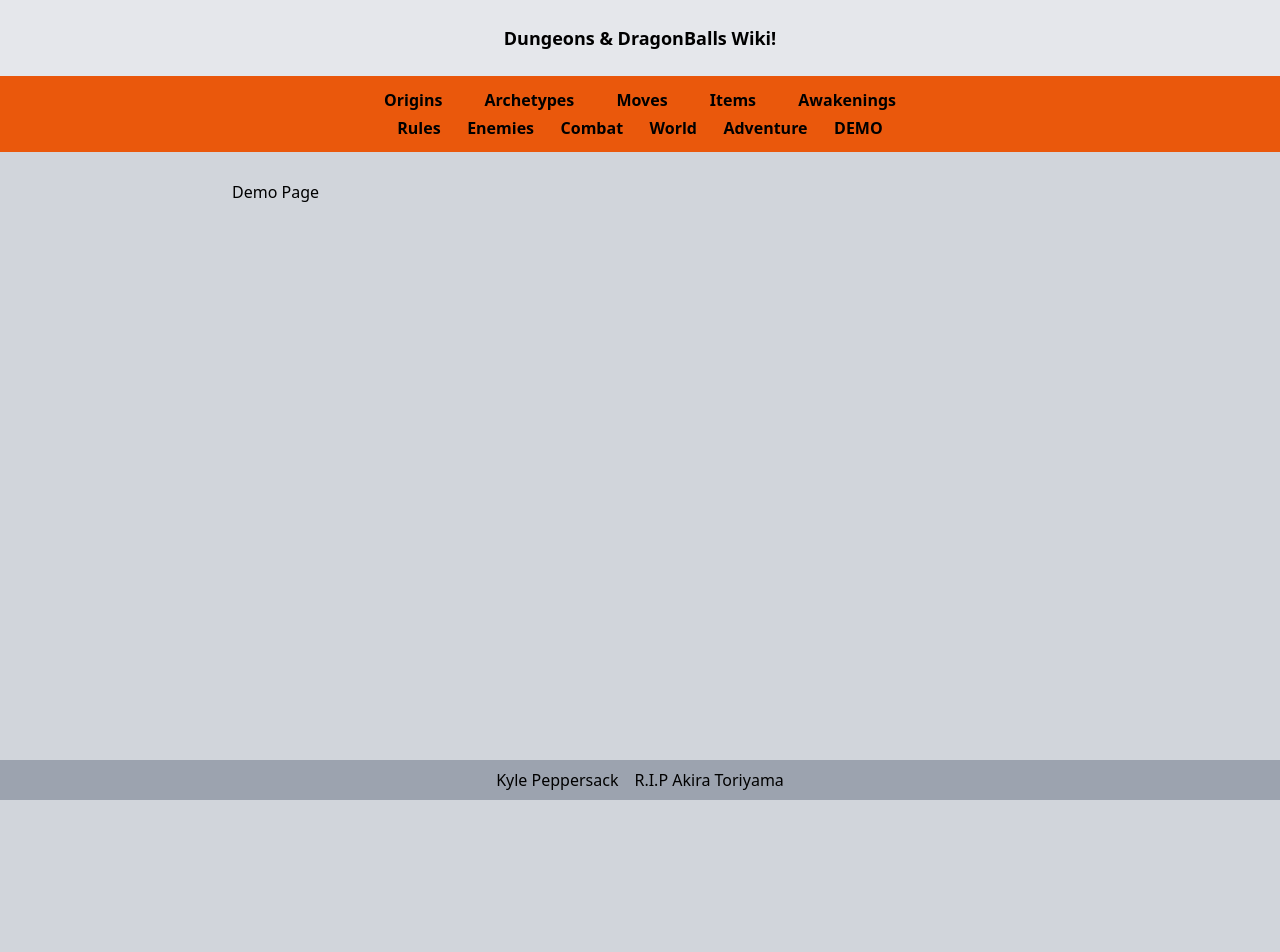
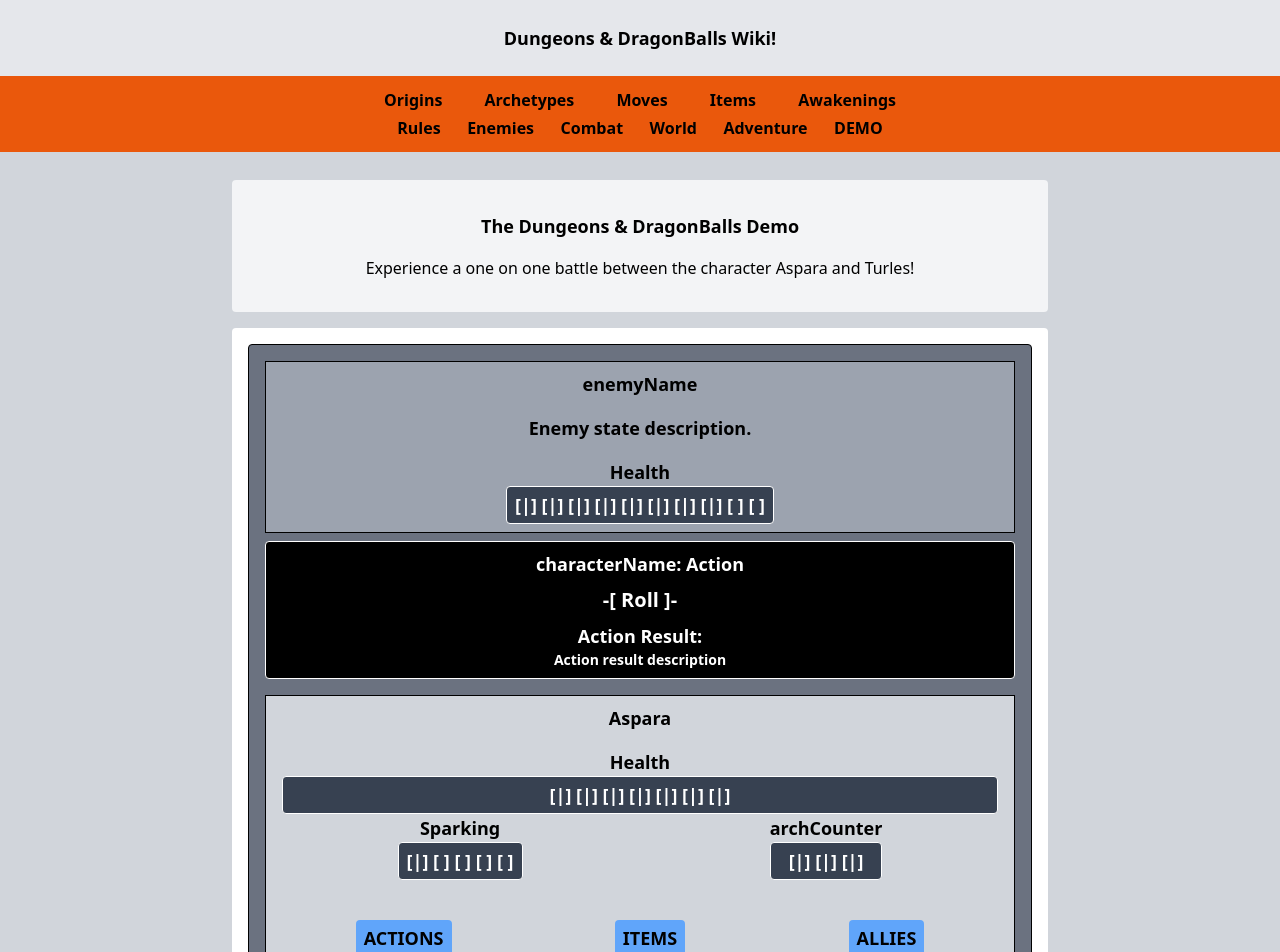
Before and after one commit to KylePep/ddbwiki, a Next.js app: page /demo in a window 1280 px wide. Shown: the top 952 px of the page. Before the commit the page ends 800 px from the top, so only its background shows below. Built offline with nearby package versions, Linux system fonts and the light colour scheme.

Commit message:
Created cleaned up template for demo

```diff
--- a/app/demo/page.tsx
+++ b/app/demo/page.tsx
@@ -1,9 +1,80 @@
+import { DEMO_DATA } from '@/shared/constants'
 import React from 'react'
+
+const data = DEMO_DATA
 
 export default function page() {
   return (
     <div>
-      Demo Page
+
+      <div className='bg-gray-100 rounded p-8'>
+        <p className='text-lg font-semibold text-center mb-4'>The Dungeons & DragonBalls Demo</p>
+        <p className='text-center'>Experience a one on one battle between the character Aspara and Turles!</p>
+      </div>
+
+      <div className='my-4 bg-white rounded p-4 grid grid-cols-1 '>
+        <div className='bg-gray-500 border border-solid border-black rounded p-4'>
+          <div className='text-lg font-bold text-center bg-gray-400 border border-solid border-black p-2'>
+            <p className='mb-4'>
+            enemyName
+            </p>
+            <p className='font-semibold text-l mb-4'>Enemy state description.</p>
+            <div className='flex flex-col items-center'>
+                    <p className='text-center'>Health</p>
+                    <p className='bg-gray-700 border border-white text-white rounded w-fit px-2 py-1'>
+                      {`[|] [|] [|] [|] [|] [|] [|] [|] [ ] [ ]`}
+                    </p>
+                </div>
+          </div>
+          <div className='my-2 text-center font-bold text-xl text-white'>
+            <div className='bg-black border border-white rounded px-2 py-2'>
+              <p className='text-lg'>characterName: Action</p>
+              <p className='my-2'>
+                {`-[ Roll ]-`}
+              </p>
+              <p className='text-lg'>Action Result: </p>
+              <p className='text-sm'>
+                  Action result description
+              </p>
+            </div>
+          </div>
+          <div className='text-lg font-bold text-center mt-4 bg-gray-300 border border-solid border-black p-2'>
+            <p className='mb-4'>{data.player.name}</p>
+                <div>
+                    <p className='text-center'>Health</p>
+                    <p className='bg-gray-700 border border-white text-white rounded px-2 py-1 mx-2'>
+                      {`[|] [|] [|] [|] [|] [|] [|]`}
+                    </p>
+                </div>
+            <div className='flex justify-around mb-10'>
+                <div>
+                  <p className='text-center'>Sparking</p>
+                  <p className='bg-gray-700 border border-white text-white rounded px-2 py-1'>
+                      {`[|] [ ] [ ] [ ] [ ]`}
+                    </p>
+                </div>
+                <div>
+                  <p className='text-center'>archCounter</p>
+                  <p className='bg-gray-700 border border-white text-white rounded px-2 py-1'>
+                      {`[|] [|] [|]`}
+                    </p>
+                </div>
+            </div>
+            <div className='flex justify-around'>
+              <div>
+                <button className='mb-2 bg-blue-400 px-2 py-1 rounded hover:text-white'>ACTIONS</button>
+              </div>
+              <div>
+                <button className='mb-2 bg-blue-400 px-2 py-1 rounded hover:text-white'>ITEMS</button>
+              </div>
+              <div>
+                <button className='mb-2 bg-blue-400 px-2 py-1 rounded hover:text-white'>ALLIES</button>
+              </div>
+            </div>
+          </div>
+        </div>
+      </div>
+
     </div>
   )
 }
```
